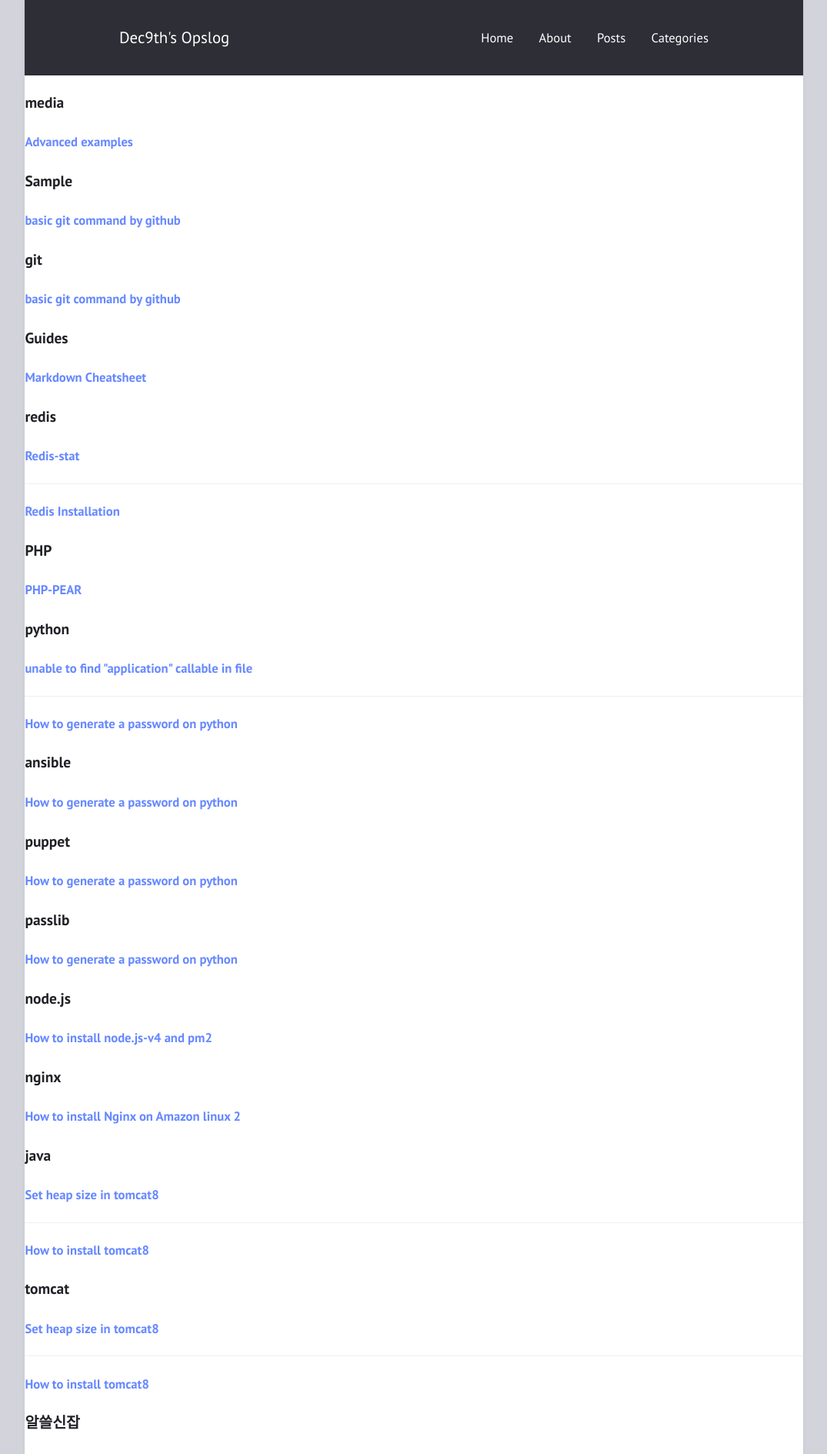
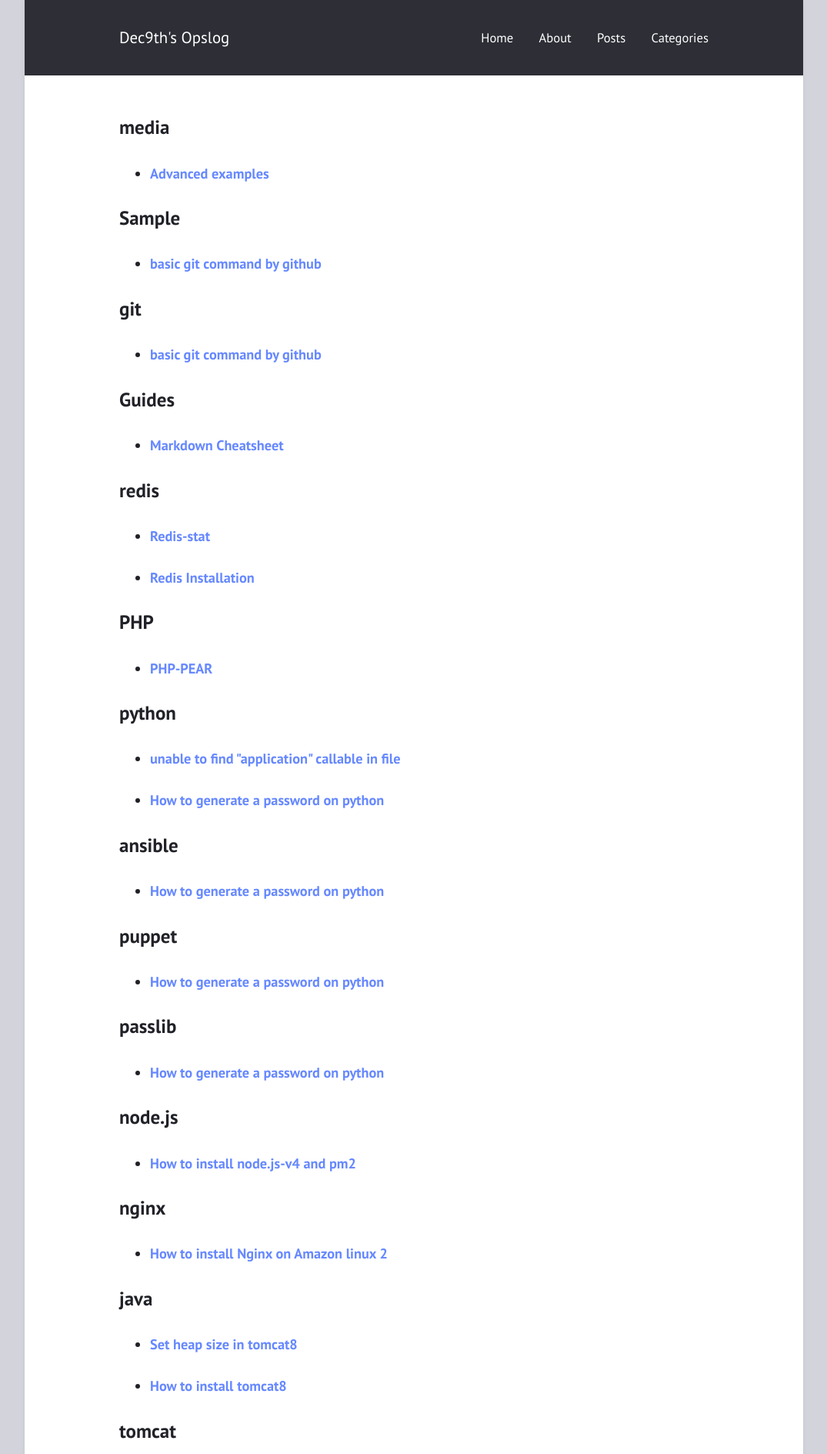
Before and after one commit to dec9th/dec9th.github.io, a Jekyll site: the page built from categories.html, in a window 1280 px wide. Shown: the top 1889 px of the page at 77% size, without its empty margins (102-1177 px from the left). Built offline with Jekyll 4.4.1, drawn with Linux system fonts in a browser that asks for light colours.

Commit message:
categories

```diff
--- a/_config.yml
+++ b/_config.yml
@@ -3,7 +3,7 @@ author: "Santa"
 description: "Made with <b style=\"color: #f45;\">&lt;3</b>"
 permalink: /:title/
 lang: "en"
-excerpt_separator: "\n\n\n"
+excerpt_separator: "\n\n"
 date_format: "%B %d, %Y"
 
 # Layout
--- a/categories.html
+++ b/categories.html
@@ -4,21 +4,22 @@ permalink: /categories/
 title: Categories
 ---
 
+<article>
+{% for category in site.categories %}
 
-<div id="archives">
-{% for category in site.categories %}
-  <div class="archive-group">
     {% capture category_name %}{{ category | first }}{% endcapture %}
-    <div id="#{{ category_name | slugize }}"></div>
     <p></p>
 
-    <h3 class="category-head">{{ category_name }}</h3>
+    <h2>{{ category_name }}</h2>
     <a name="{{ category_name | slugize }}"></a>
+
+    <ul class="archive">
     {% for post in site.categories[category_name] %}
-    <article class="archive-item">
-      <h4><a href="{{ site.baseurl }}{{ post.url }}">{{post.title}}</a></h4>
-    </article>
+      <li>
+        <h4><a href="{{ site.baseurl }}{{ post.url }}">{{post.title}}</a></h4>
+      </li>
     {% endfor %}
+    </ul>
   </div>
 {% endfor %}
-</div>
+</article>
```
